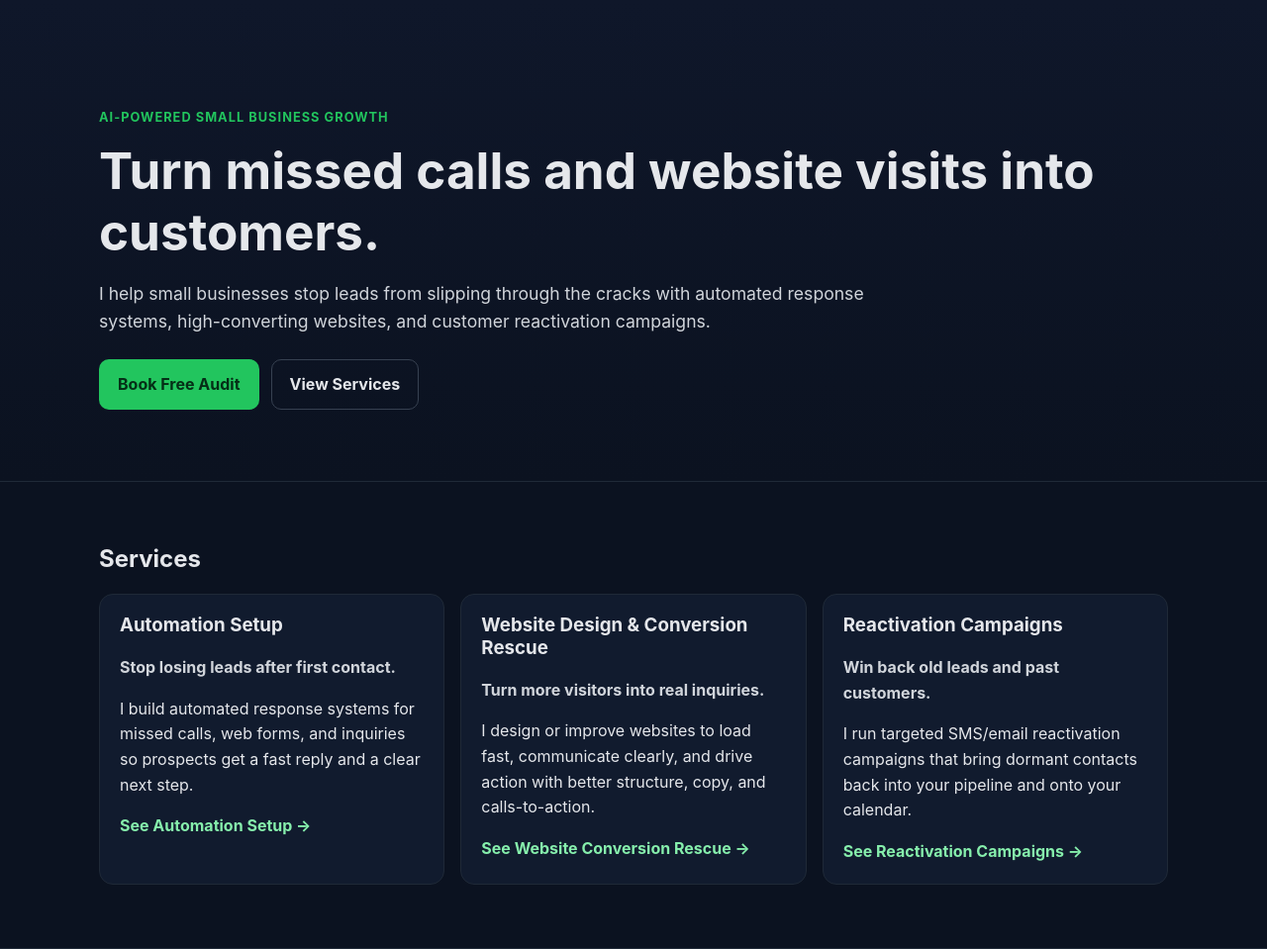
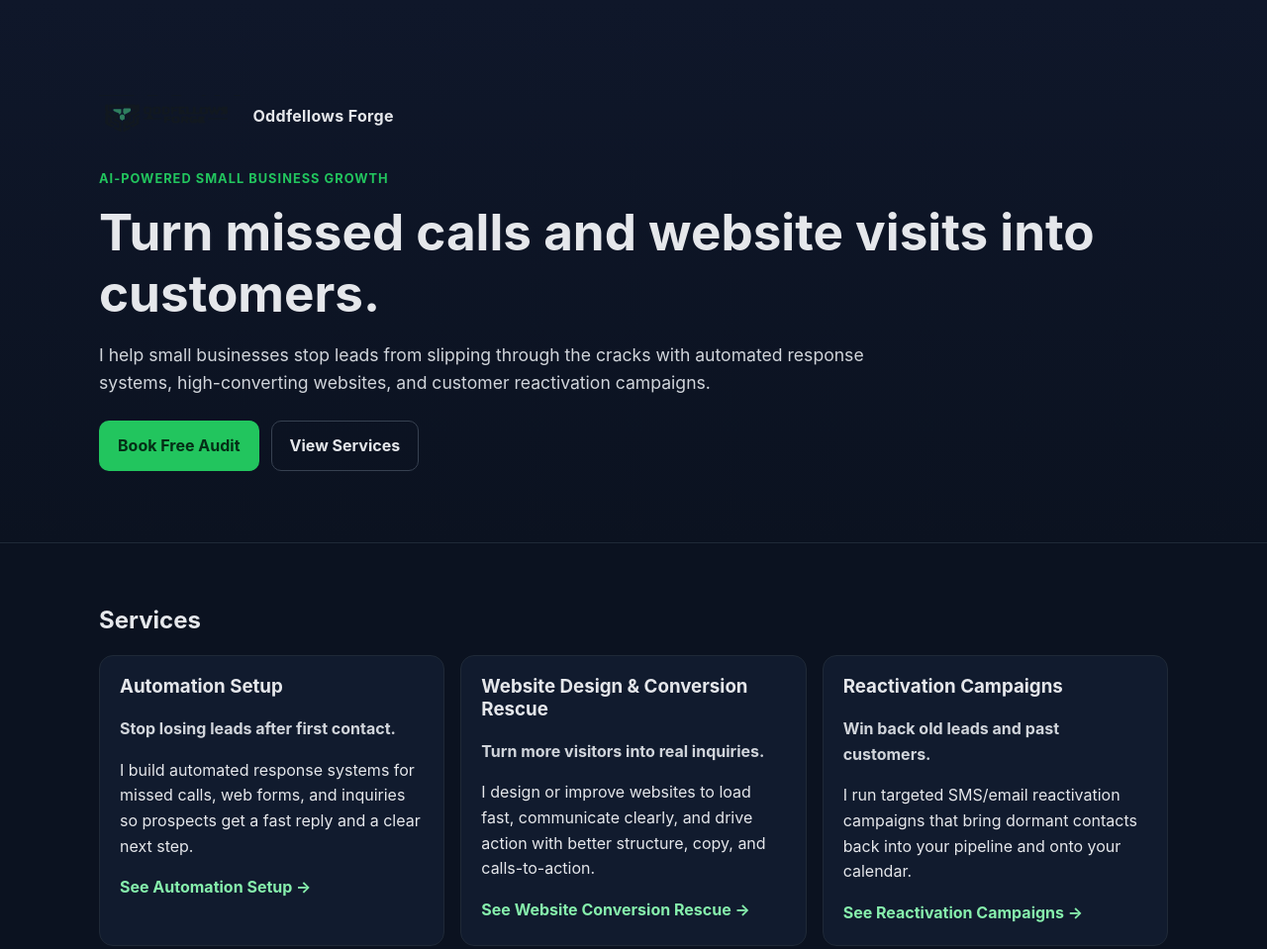
Before and after one commit to Sandonman/oddfellows-forge-site, a plain HTML site: page index.html in a window 1280 px wide. Shown: the top 959 px of the page at 99% size. Drawn offline with Linux system fonts and the light colour scheme.

Commit message:
Add Oddfellows Forge logo lockup and business name to site header

```diff
--- a/index.html
+++ b/index.html
@@ -3,16 +3,24 @@
   <head>
     <meta charset="UTF-8" />
     <meta name="viewport" content="width=device-width, initial-scale=1.0" />
-    <title>Lead Flow Solutions for Small Business</title>
+    <title>Oddfellows Forge Site | Lead Flow Solutions for Small Business</title>
     <meta
       name="description"
-      content="Turn missed calls and website visits into customers with automation setup, conversion-focused websites, and reactivation campaigns."
+      content="Oddfellows Forge helps small businesses turn missed calls and website visits into customers with automation setup, conversion-focused websites, and reactivation campaigns."
     />
     <link rel="stylesheet" href="styles.css" />
   </head>
   <body>
     <header class="hero">
       <div class="container">
+        <a href="#" class="brand-lockup" aria-label="Oddfellows Forge home">
+          <img
+            src="brand-assets/logo/v1.0/logo-horizontal.svg"
+            alt="Oddfellows Forge"
+            class="brand-logo"
+          />
+          <span class="brand-name">Oddfellows Forge</span>
+        </a>
         <p class="eyebrow">AI-Powered Small Business Growth</p>
         <h1>Turn missed calls and website visits into customers.</h1>
         <p class="subheadline">
--- a/styles.css
+++ b/styles.css
@@ -36,6 +36,26 @@ body {
   padding: 96px 0 72px;
   background: linear-gradient(180deg, #0f172a 0%, #0b1220 100%);
   border-bottom: 1px solid var(--border);
+}
+
+.brand-lockup {
+  display: inline-flex;
+  align-items: center;
+  gap: 12px;
+  text-decoration: none;
+  margin-bottom: 18px;
+}
+
+.brand-logo {
+  height: 44px;
+  width: auto;
+  display: block;
+}
+
+.brand-name {
+  color: var(--text);
+  font-weight: 700;
+  letter-spacing: 0.02em;
 }
 
 .eyebrow {
@@ -184,3 +204,13 @@ textarea {
   font-size: 0.9rem;
   margin-top: 6px;
 }
+
+@media (max-width: 640px) {
+  .brand-logo {
+    height: 36px;
+  }
+
+  .brand-name {
+    font-size: 0.95rem;
+  }
+}
```
